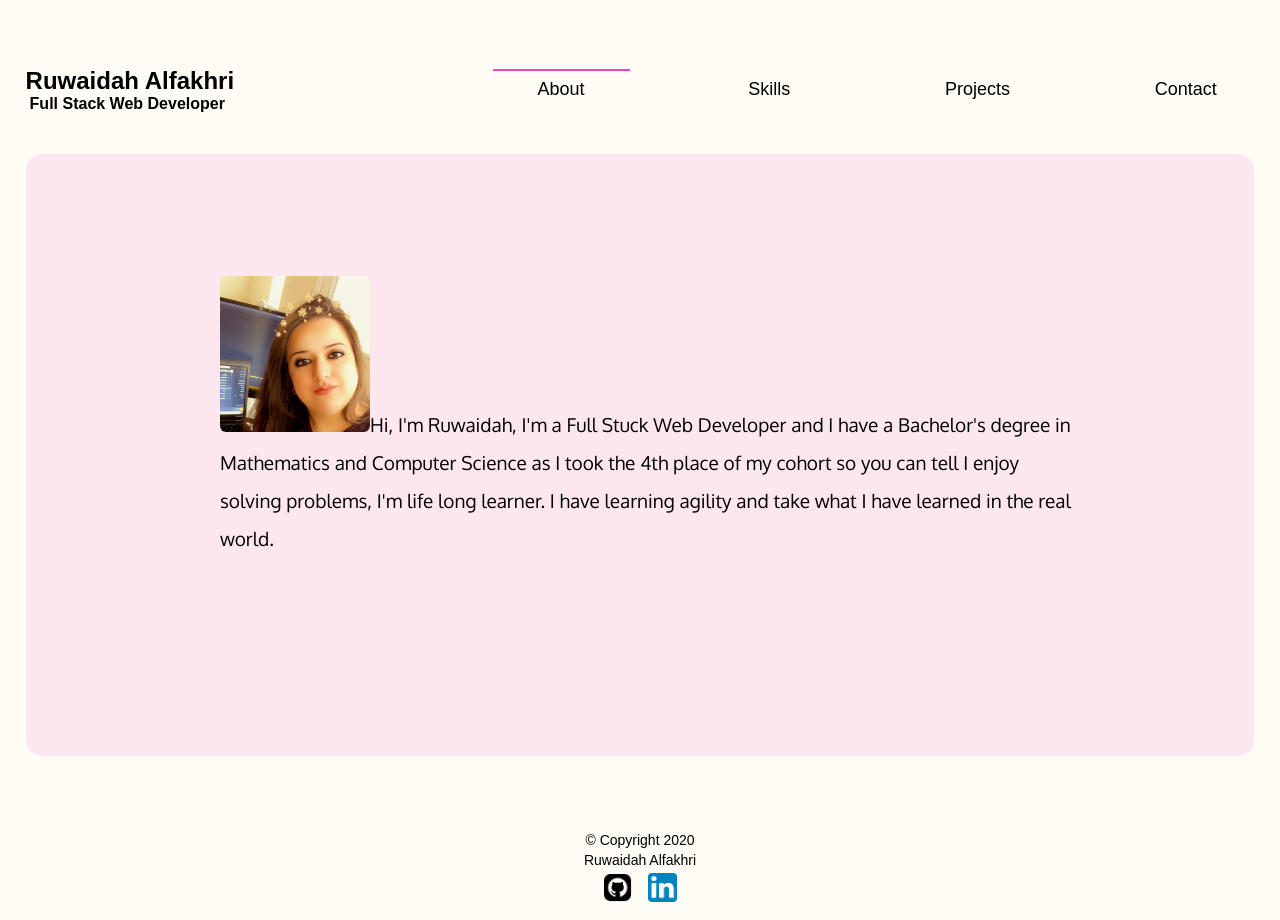
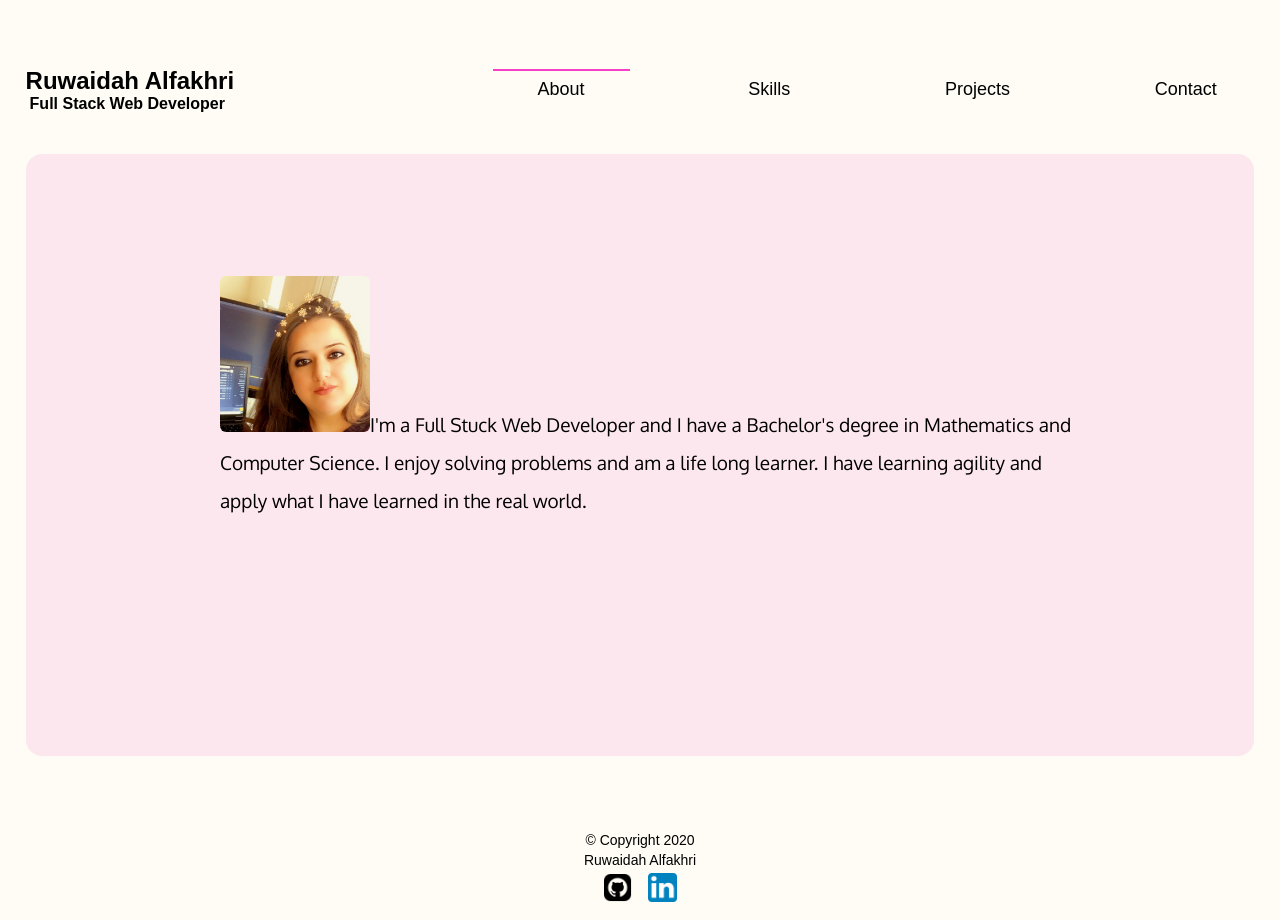
Before and after one commit to Ruwaidah/my-portfolio, a React (Create React App) app: page / in a window 1280 px wide. Built offline with nearby package versions, Linux system fonts and the light colour scheme; a web font is replaced by a local one.

Commit message:
feedback fix some code

```diff
--- a/src/Components/about-me/AboutMe.js
+++ b/src/Components/about-me/AboutMe.js
@@ -12,10 +12,9 @@ export default function AboutMe() {
         <p>
           {" "}
           <img src={Image} className="my-image" alt="ruwaidah-img" />
-          Hi, I'm Ruwaidah, I'm a Full Stuck Web Developer and I have a
-          Bachelor's degree in Mathematics and Computer Science as I took the
-          4th place of my cohort so you can tell I enjoy solving problems, I'm
-          life long learner. I have learning agility and take what I have
+          I'm a Full Stuck Web Developer and I have a Bachelor's degree in
+          Mathematics and Computer Science. I enjoy solving problems and am a
+          life long learner. I have learning agility and apply what I have
           learned in the real world.
         </p>
       </div>
--- a/src/Components/projects/Projects.js
+++ b/src/Components/projects/Projects.js
@@ -169,7 +169,7 @@ export default function Projects() {
               <li>Team work project.</li>
               <li>Worked in the front end.</li>
               <li>
-                make POST requests to pass data collected from a form to a
+                Make POST requests to pass data collected from a form to a
                 database.
               </li>
               <li>Styled components library for styling. </li>
@@ -240,7 +240,7 @@ export default function Projects() {
             </div>
             <ul className="dev-skills">
               <li>Built with HTML, CSS, React, Node.</li>
-              <li>mobile first application</li>
+              <li>Mobile first application</li>
               <li>
                 user can search for a movies by Zipcode with a third part API.
               </li>
--- a/src/Components/projects/projects.css
+++ b/src/Components/projects/projects.css
@@ -40,8 +40,8 @@
 .slide-wrapper {
   background: rgb(226, 252, 229);
   width: 5000px;
-  animation: slide 26s ease infinite 2s;
-  /* animation-delay: 2s; */
+  animation: slide 60s ease infinite 10s;
+  animation-delay: 10s;
 }
 
 .slide-wrapper-proj1 {
@@ -227,7 +227,7 @@
   box-shadow: rgb(88, 228, 76) 1px 1px 10px 6px;
   left: 0;
   opacity: 1;
-  animation: newpro 26s ease infinite 2s;
+  animation: newpro 60s ease infinite 10s;
 }
 
 @keyframes newpro {
@@ -513,7 +513,7 @@
   }
 
   .slide-wrapper {
-    animation: slide 20s ease infinite 2s;
+    animation: slide 60s ease infinite 10s;
   }
   .slide {
     float: left;
```
